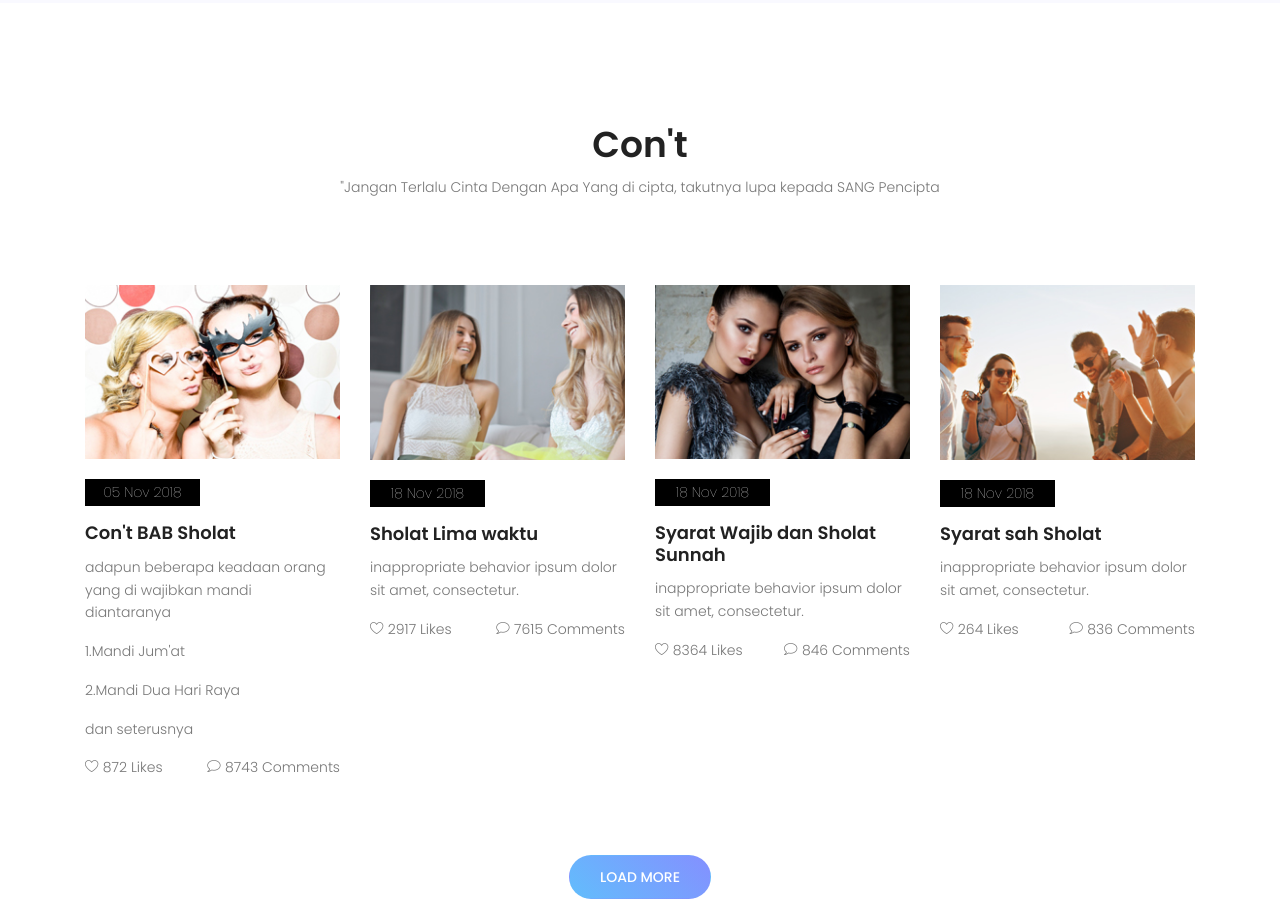
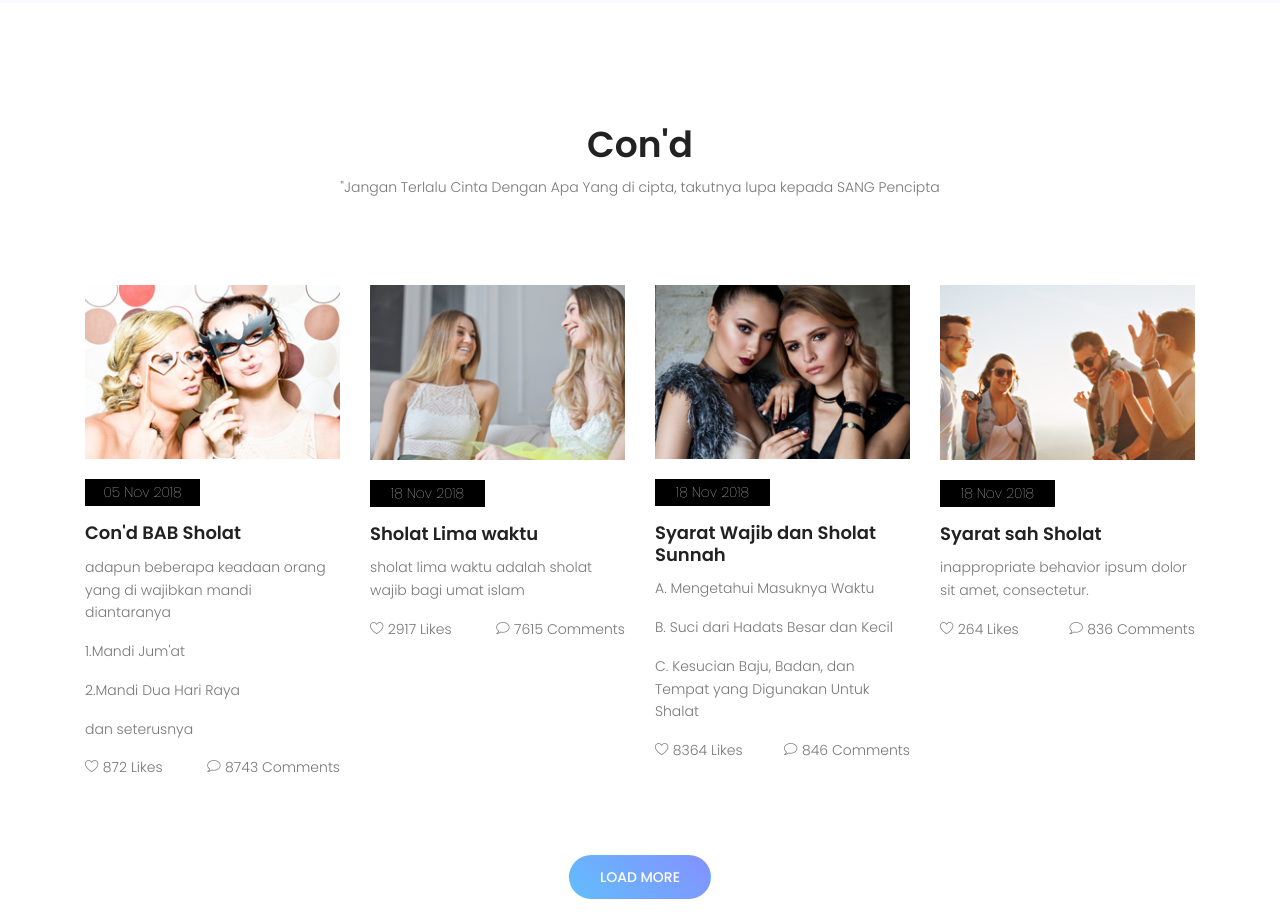
Before and after one commit to Muliadi99/UAS, a plain HTML site: page index.html in a window 1280 px wide. Shown: the part 2660-3580 px from the top of the page. Drawn offline with nearby package versions, Linux system fonts and the light colour scheme; files whose address does not match are found by name.

Commit message:
Memperbarui

```diff
--- a/index.html
+++ b/index.html
@@ -14,7 +14,7 @@
 		<!-- meta character set -->
 		<meta charset="UTF-8">
 		<!-- Site Title -->
-		<title>Al _HIKAM</title>
+		<title>Pena Nusantara</title>
 
 		<link href="https://fonts.googleapis.com/css?family=Poppins:100,200,400,300,500,600,700" rel="stylesheet">
 			<!--
@@ -205,7 +205,7 @@
 					<div class="row d-flex justify-content-center">
 						<div class="menu-content pb-70 col-lg-8">
 							<div class="title text-center">
-								<h1 class="mb-10">Con't</h1>
+								<h1 class="mb-10">Con'd</h1>
 								<p>"Jangan Terlalu Cinta Dengan Apa Yang di cipta, takutnya lupa kepada SANG Pencipta </p>
 							</div>
 						</div>
@@ -214,7 +214,7 @@
 						<div class="col-lg-3 col-md-6 single-fashion">
 							<img class="img-fluid" src="img/f1.jpg" alt="">
 							<p class="date">05 Nov 2018</p>
-							<h4><a href="#">Con't BAB Sholat</a></h4>
+							<h4><a href="#">Con'd BAB Sholat</a></h4>
 							<p>adapun beberapa keadaan orang yang di wajibkan mandi diantaranya
 							</p>
 							<p>
@@ -235,7 +235,7 @@
 							<h4><a href="#">
 							Sholat Lima waktu</a></h4>
 							<p>
-								inappropriate behavior ipsum dolor sit amet, consectetur.
+								sholat lima waktu adalah sholat wajib bagi umat islam
 							</p>
 							<div class="meta-bottom d-flex justify-content-between">
 								<p><span class="lnr lnr-heart"></span> 2917 Likes</p>
@@ -247,8 +247,15 @@
 							<p class="date">18 Nov 2018</p>
 							<h4><a href="#">Syarat Wajib dan Sholat Sunnah</a></h4>
 							<p>
-								inappropriate behavior ipsum dolor sit amet, consectetur.
+								A. Mengetahui Masuknya Waktu
 							</p>
+							<p>
+								B. Suci dari Hadats Besar dan Kecil
+							</p>
+							<p>
+								C. Kesucian Baju, Badan, dan Tempat yang Digunakan Untuk Shalat
+							</p>
+
 							<div class="meta-bottom d-flex justify-content-between">
 								<p><span class="lnr lnr-heart"></span> 8364 Likes</p>
 								<p><span class="lnr lnr-bubble"></span> 846 Comments</p>
```
